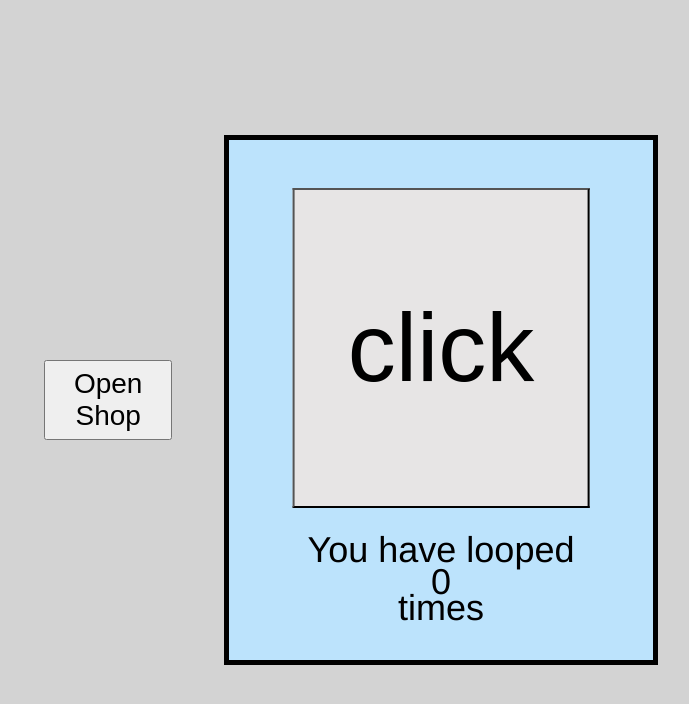
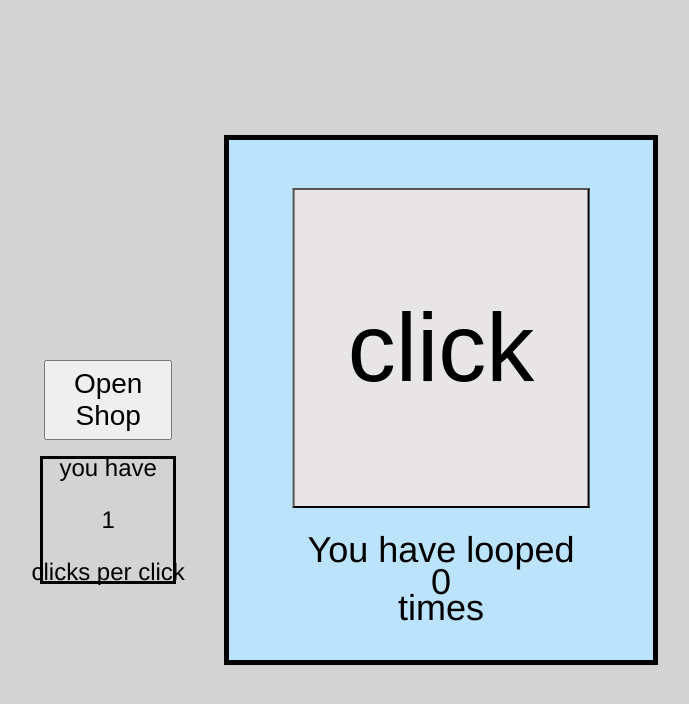
Before and after one commit to xdRpotts/xdRpotts.github.io, a plain HTML site: page index.html in a window 1280 px wide. Shown: the whole page, without its empty margins (199-888 px from the left). Drawn offline with Linux system fonts and the light colour scheme.

Commit message:
Added cpc counter

```diff
--- a/index.html
+++ b/index.html
@@ -10,6 +10,13 @@
     </head>
     <body>
 
+        <div class="numberOf fontTwo padding">
+            <div class="clicksPerPosition">
+                <p class="textAlign">you have</p>
+                <p id="upgradeAmount" class="textAlign">1</p>
+                <p class="textAlign">clicks per click</p>
+            </div>
+          </div>
 
         <button id="myBtn" class="shopButton">Open Shop</button>
 
--- a/style.css
+++ b/style.css
@@ -106,6 +106,7 @@ body{
         padding: 20px;
         border: 1px solid #888;
         width: 25%; /* Could be more or less, depending on screen size */
+
     }
 
     /* The Close Button */
@@ -146,3 +147,30 @@ body{
     .padding{
         padding: 1px;
     }
+
+    .numberOf{
+        height: 15vh;
+        width: 10vw;
+        position: absolute;
+        top: 65vh;
+        left: 24vw;
+        transform: translate(-50%, -50%);
+        border: 3px solid black;
+      }
+
+    .fontTwo{
+      font-size: 3vh;
+      font-family: 'Franklin Gothic Medium', 'Arial Narrow', Arial, sans-serif;
+      white-space: nowrap;
+    }
+
+    .textAlign{
+      text-align: center;
+    }
+
+    .clicksPerPosition{
+        position: absolute;
+        top: 50%;
+        left: 50%;
+        transform: translate(-50%, -50%);
+    }
```
